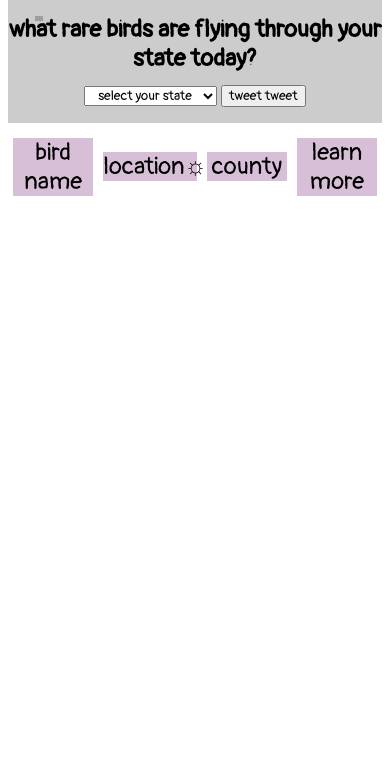
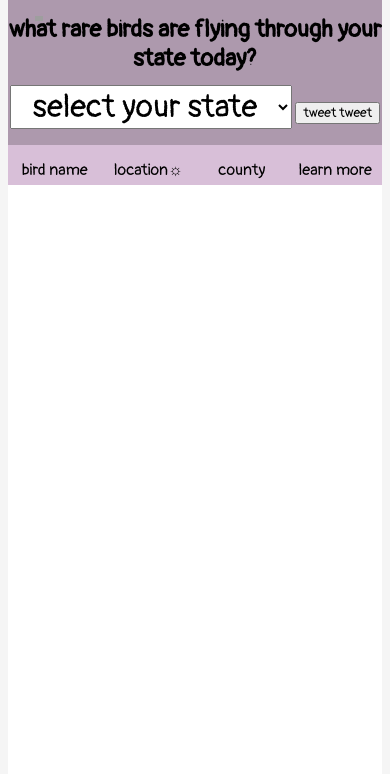
Before and after one commit to jessica-im/birdnerd, a plain HTML site: page project_files/index.html in a window 390 px wide. Shown: the part 78-852 px from the top of the page. Drawn offline with nearby package versions, Linux system fonts and the light colour scheme; grey boxes are pictures that could not be loaded.

Commit message:
saving in some responsive design work

```diff
--- a/project_files/index.html
+++ b/project_files/index.html
@@ -9,6 +9,7 @@
         <link rel="preconnect" href="https://fonts.googleapis.com">
         <link rel="preconnect" href="https://fonts.gstatic.com" crossorigin>
         <link href="https://fonts.googleapis.com/css2?family=Pangolin&display=swap" rel="stylesheet">
+        <meta name="viewport" content="width=device-width,initial-scale=1">
     </head>
     <body>
         <div class="pointer">
@@ -33,7 +34,7 @@
                         	<option value="CO">colorado</option>
                         	<option value="CT">connecticut</option>
                         	<option value="DE">delaware</option>
-                        	<option value="DC">district Of Columbia</option>
+                        	<option value="DC">district of columbia</option>
                         	<option value="FL">florida</option>
                         	<option value="GA">georgia</option>
                         	<option value="HI">hawaii</option>
@@ -54,26 +55,26 @@
                         	<option value="MT">montana</option>
                         	<option value="NE">nebraska</option>
                         	<option value="NV">nevada</option>
-                        	<option value="NH">new Hampshire</option>
-                        	<option value="NJ">new Jersey</option>
-                        	<option value="NM">new Mexico</option>
-                        	<option value="NY">new York</option>
-                        	<option value="NC">north Carolina</option>
-                        	<option value="ND">north Dakota</option>
+                        	<option value="NH">new hampshire</option>
+                        	<option value="NJ">new jersey</option>
+                        	<option value="NM">new mexico</option>
+                        	<option value="NY">new york</option>
+                        	<option value="NC">north carolina</option>
+                        	<option value="ND">north dakota</option>
                         	<option value="OH">ohio</option>
                         	<option value="OK">oklahoma</option>
                         	<option value="OR">oregon</option>
                         	<option value="PA">pennsylvania</option>
-                        	<option value="RI">rhode Island</option>
-                        	<option value="SC">south Carolina</option>
-                        	<option value="SD">south Dakota</option>
+                        	<option value="RI">rhode island</option>
+                        	<option value="SC">south carolina</option>
+                        	<option value="SD">south dakota</option>
                         	<option value="TN">tennessee</option>
                         	<option value="TX">texas</option>
                         	<option value="UT">utah</option>
                         	<option value="VT">vermont</option>
                         	<option value="VA">virginia</option>
                         	<option value="WA">washington</option>
-                        	<option value="WV">west Virginia</option>
+                        	<option value="WV">west virginia</option>
                         	<option value="WI">wisconsin</option>
                         	<option value="WY">wyoming</option>
                         </select>
@@ -90,6 +91,9 @@
                 <div id="bird-info">Learn More</div>
             </div>
             <div id="results"></div>
+            <footer>
+
+            </footer>
         </div>
     </body>
 </html>
--- a/project_files/style.css
+++ b/project_files/style.css
@@ -1,16 +1,38 @@
+@media (max-width: 480px) {
+    select {
+        font-size: 2em;
+        max-width: 90%;
+    }
+    body {
+        display: flex;
+        justify-content: center;
+        max-width: 100%;
+        max-height: 95%;
+        background-color: whitesmoke;
+        overflow-x: hidden;
+    }
+    #container {
+        /* max-width: 90%; */
+        display: flex;
+        flex-direction: column;
+        flex-wrap: nowrap;
+        justify-content: center;
+        align-items: stretch;
+        background: thistle;
+    }
+    #results {
+        background: white;
+    }
+}
+
+
 * {
     text-align: center;
-    font-family: 'Pangolin'
-
+    font-family: 'Pangolin';
+    max-width: 100vw;
+    max-height: 100vh;
+    /* width: 100%; */
 }
-
-@media (min-width: 480px) {
-
-}
-
-/* select {
-    font-size: 50px;
-} */
 
 
 html {
@@ -35,6 +57,8 @@ html {
 
 #container {
     margin-top: 0px;
+    /* width: 100vw;
+    height: 100vh; */
 }
 
 nav {
@@ -51,6 +75,7 @@ nav {
 nav h1 {
     font-size: 1.5em;
     animation: color-change 5s infinite;
+    font-weight: bold;
 }
 
 nav .earth {
@@ -63,6 +88,7 @@ nav .birdyworld {
     padding-right: 10px;
     height: 40px;
     width: 40px;
+    border-radius: 50%;
 }
 
 @keyframes color-change {
@@ -97,12 +123,12 @@ nav .birdyworld {
     align-items: center;
     justify-content: space-evenly;
     padding-top: 10px;
-    font-size: 1.5em;
     text-transform: lowercase;
 }
 
 #birdkey-bar div {
     /* flex-grow: 1; */
+    font-size: 1em;
     width: 25%;
     background-color: thistle;
     margin: 5px;
@@ -130,7 +156,7 @@ nav .birdyworld {
 }
 
 #results {
-    max-height: 700px;
+    height: 75vh;
     overflow-y: auto;
 }
 
@@ -185,7 +211,7 @@ nav .birdyworld {
     height: 100%;
     width: 95%;
     /* border-radius: 2px; */
-    margin: 150px auto;
+    margin: 100px auto;
 }
 
 #close-modal {
@@ -207,7 +233,10 @@ nav .birdyworld {
 
 #aboutbird {
     /* border-bottom: 2px solid rgba(0,0,0,0.4); */
+    font-size: 2em;
     padding-bottom: 5px;
+    margin-block-start: 0.2em;
+    margin-block-end: 0.2em;
 }
 
 #iFrame{
```
Also changed, not shown: 1 other file.
